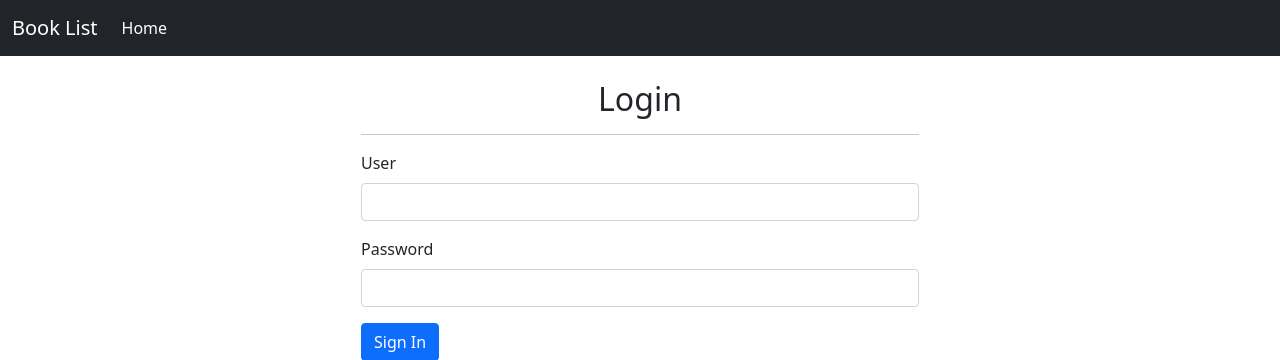
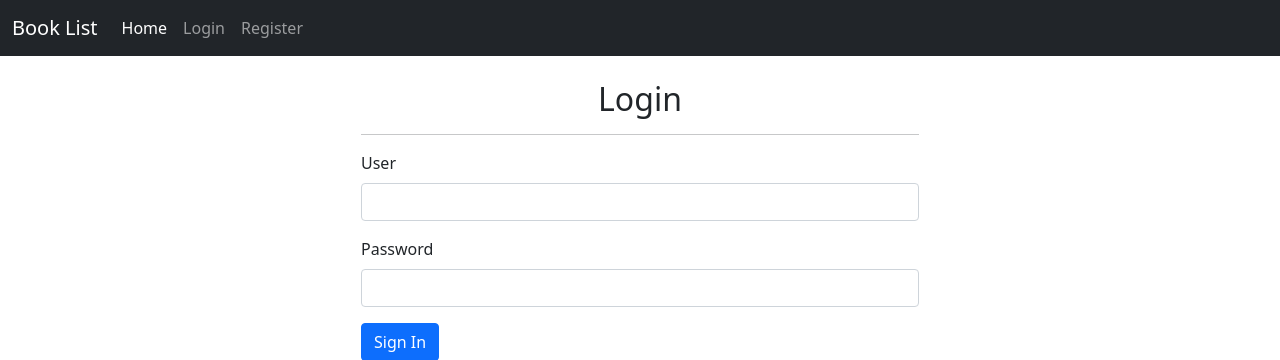
Before and after one commit to fellipemarconi/Book-Review, a Django app: page /login/ in a window 1280 px wide. Shown: the top 360 px of the page. Run offline with Django 5.2, Linux system fonts and the light colour scheme.

Commit message:
I created url logout, view logout and condition in template

```diff
--- a/booklist/urls.py
+++ b/booklist/urls.py
@@ -8,4 +8,5 @@ urlpatterns = [
 
     #user
     path('login/', views.login_user, name='login'),
+    path('logout/', views.logout_user, name='logout'),
 ]
--- a/booklist/views/booklist_views.py
+++ b/booklist/views/booklist_views.py
@@ -2,6 +2,5 @@ from django.shortcuts import render
 from django.contrib.auth.decorators import login_required
 # Create your views here.
 
-@login_required(login_url='booklist:login')
 def index(request):
     return render(request, 'booklist/index.html')
--- a/booklist/views/user_forms.py
+++ b/booklist/views/user_forms.py
@@ -23,3 +23,11 @@ def login_user(request):
         messages.error(request, "Login Invalid!")
 
     return render(request, 'booklist/login.html')
+
+def logout_user(request):
+    if not request.user.is_authenticated:
+        return redirect('booklist:login')
+
+    auth.logout(request)
+    messages.success(request, 'Logout Successful!')
+    return redirect('booklist:login')
--- a/templates/global/partials/_header.html
+++ b/templates/global/partials/_header.html
@@ -9,6 +9,19 @@
           <li class="nav-item">
             <a class="nav-link active" aria-current="page" href="#">Home</a>
           </li>
+          {% if user.is_authenticated %}
+            <li class="nav-item">
+              <a href="{% url "booklist:logout" %}" class="nav-link">Logout</a>
+            </li>
+          {% else %}
+            <li class="nav-item">
+              <a href="{% url "booklist:login" %}" class="nav-link">Login</a>
+            </li>
+            <li class="nav-item">
+              <a href="#" class="nav-link">Register</a>
+            </li>
+          {% endif %}
+
         </ul>
       </div>
     </div>
```
